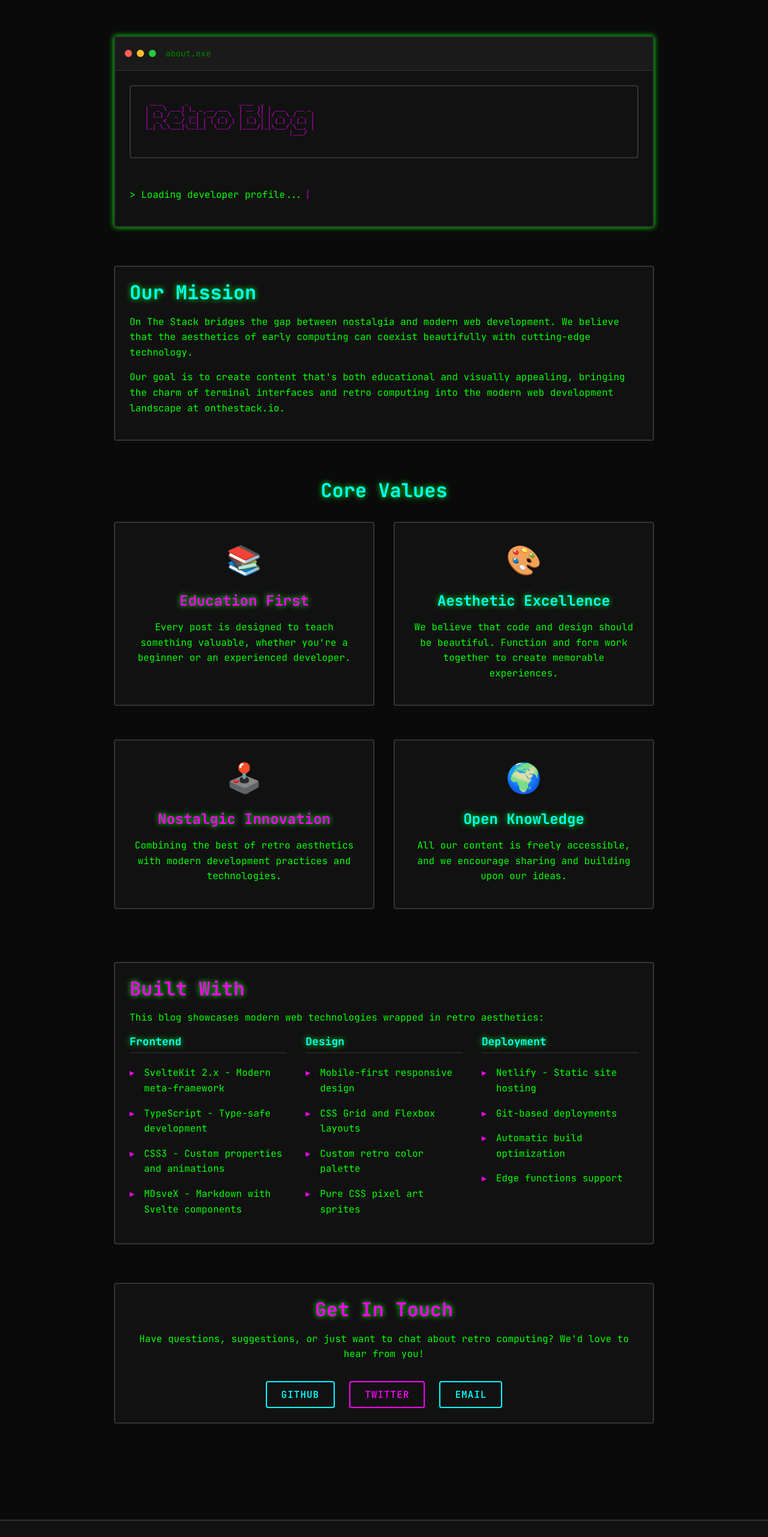
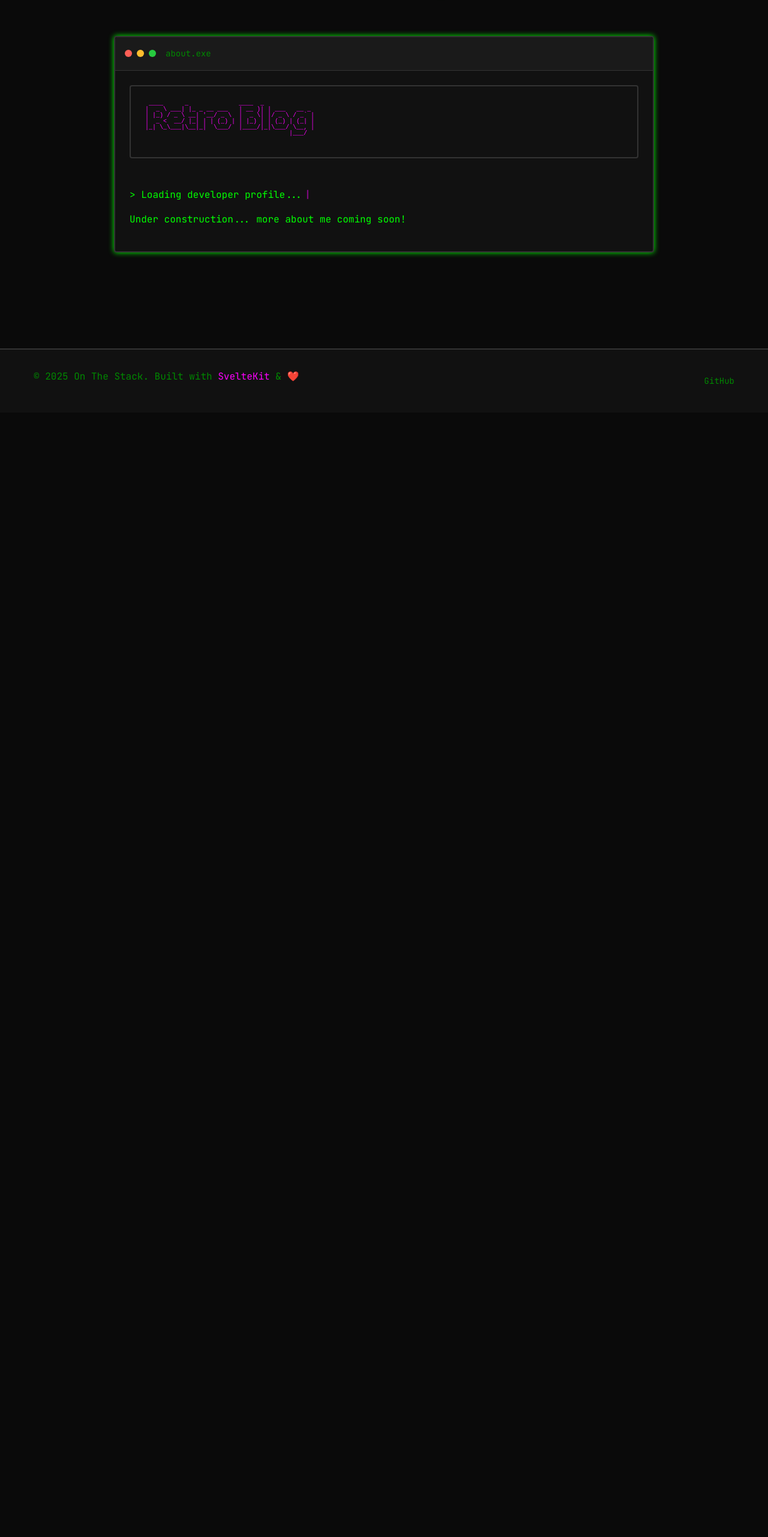
Before and after one commit to patrickmfurbert/blog, a SvelteKit app: page /about in a window 1280 px wide. Shown: the part 234-2797 px from the top of the page at 60% size. After the commit the page ends 922 px from the top, so only its background shows below. Built offline with nearby package versions, Linux system fonts and the light colour scheme.

Commit message:
update the about page to be under constructions

```diff
--- a/src/routes/about/+page.svelte
+++ b/src/routes/about/+page.svelte
@@ -43,12 +43,16 @@
 								> Loading developer profile...
 								<span class="cursor animate-pulse">|</span>
 							</p>
+
+							<p>
+								Under construction... more about me coming soon!
+							</p>
 						</div>
 					</div>
 				</div>
 			</section>
 
-			<section class="mission-section">
+			<!-- <section class="mission-section">
 				<div class="card">
 					<h2 class="text-secondary">Our Mission</h2>
 					<p>
@@ -62,9 +66,9 @@
 						development landscape at onthestack.io.
 					</p>
 				</div>
-			</section>
+			</section> -->
 
-			<section class="values-section">
+			<!-- <section class="values-section">
 				<h2 class="text-center mb-8">Core Values</h2>
 				<div class="values-grid">
 					<div class="value-card card">
@@ -103,9 +107,9 @@
 						</p>
 					</div>
 				</div>
-			</section>
+			</section> -->
 
-			<section class="tech-section">
+			<!-- <section class="tech-section">
 				<div class="card">
 					<h2 class="text-accent">Built With</h2>
 					<p class="mb-4">
@@ -144,9 +148,9 @@
 						</div>
 					</div>
 				</div>
-			</section>
+			</section> -->
 
-			<section class="contact-section">
+			<!-- <section class="contact-section">
 				<div class="card text-center">
 					<h2 class="text-accent mb-4">Get In Touch</h2>
 					<p class="mb-8">
@@ -165,7 +169,7 @@
 						</a>
 					</div>
 				</div>
-			</section>
+			</section> -->
 		</div>
 	</div>
 </div>
```
